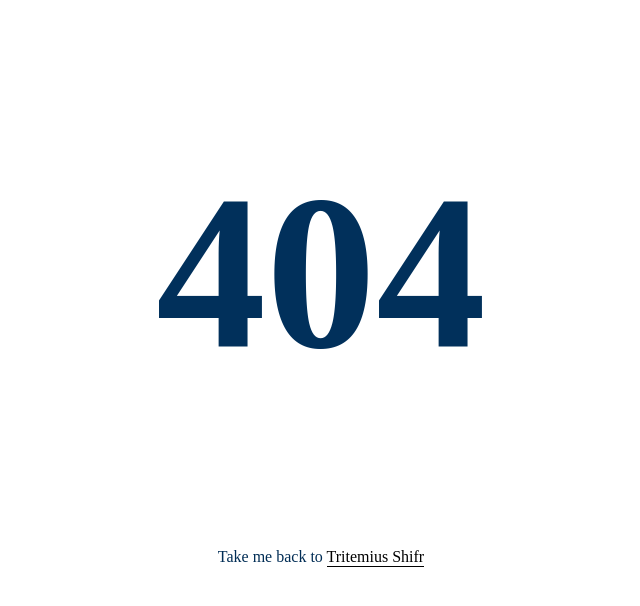
After one commit to VolodymyrKovalenko/InformationProtectionMethods, a Flask app: template templates/404.html in a window 1280 px wide. The commit adds this page. Shown: the top 606 px of the page, without its empty margins (319-959 px from the left). Run offline with Flask 2, Linux system fonts and the light colour scheme; the template is opened without the code that fills it, so the values that code supplies are empty.

Commit message:
add 404 error

```diff
--- a/CessarСhifr.py
+++ b/CessarСhifr.py
@@ -77,6 +77,10 @@ def TritemiusPost():
             return render_template('TritemiusPage.html', my_data2=res_message)
 
     return render_template('TritemiusPage.html')
+
+@app.errorhandler(404)
+def page_not_found(e):
+    return render_template('404.html'),404
 
 
 class EncryptMessage():
--- a/static/css/style.css
+++ b/static/css/style.css
@@ -86,3 +86,25 @@
     margin-left: 50px;
     color: #d30000;
 }
+.error-container{
+    text-align: center;
+    height: 100%;
+}
+
+.error-container h1{
+    text-align: center;
+    font-size: 220px;
+    color: #01305b;
+}
+
+.return404{
+    width: 100%;
+    color: #012d55;
+
+}
+.return404 a{
+    padding-bottom: 1px;
+    color: #000000;
+    text-decoration: none;
+    border-bottom: 1px solid
+}
--- /dev/null
+++ b/templates/404.html
@@ -0,0 +1,18 @@
+<!DOCTYPE html>
+<html lang="en">
+<head>
+    <meta charset="UTF-8">
+    <title>404</title>
+    <link rel="stylesheet" href="../static/css/style.css">
+
+</head>
+<body>
+<div class="error-container">
+    <h1 class>404</h1>
+    <p class="return404">
+    Take me back to
+    <a href="/tritemius">Tritemius Shifr</a>
+    </p>
+</div>
+</body>
+</html>
```
